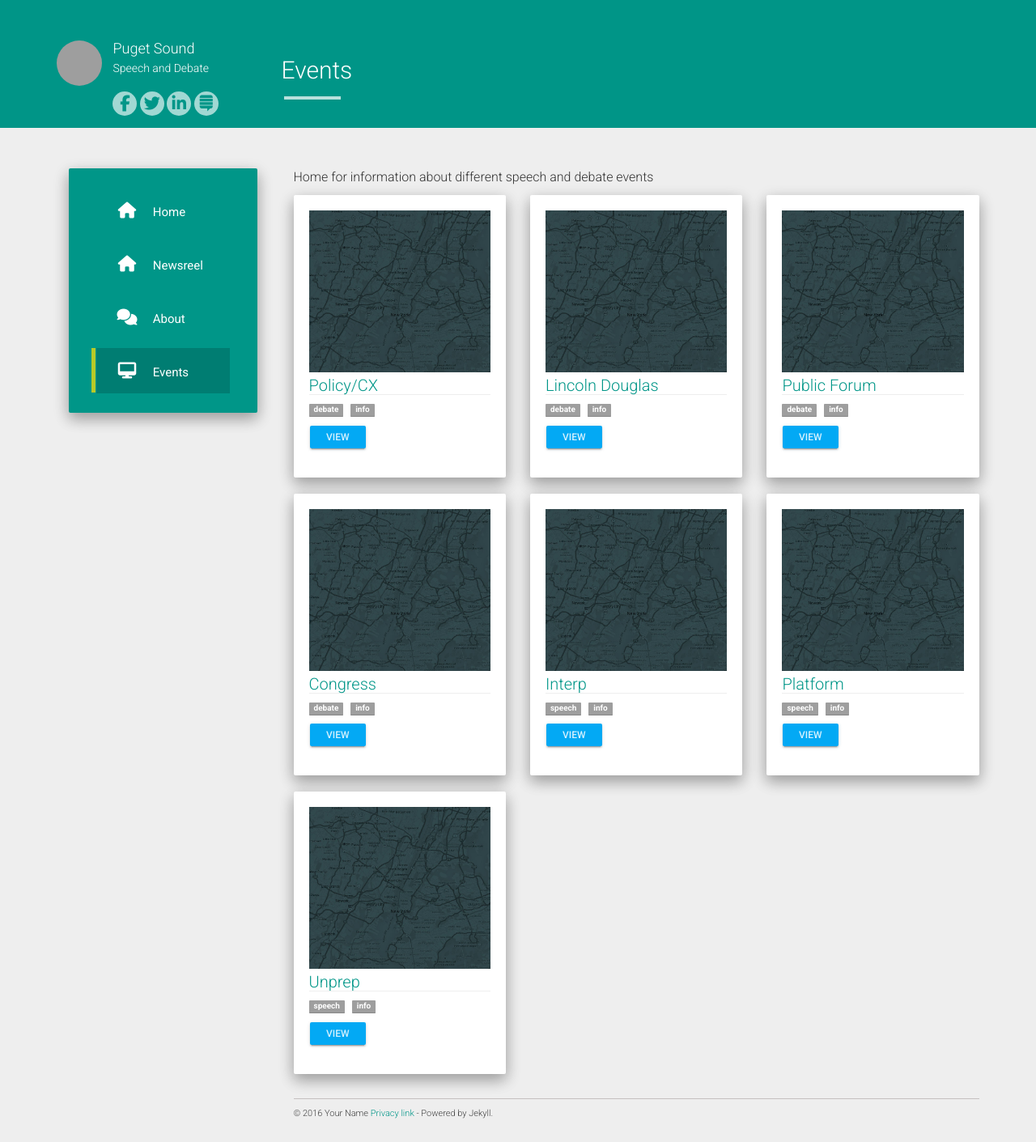
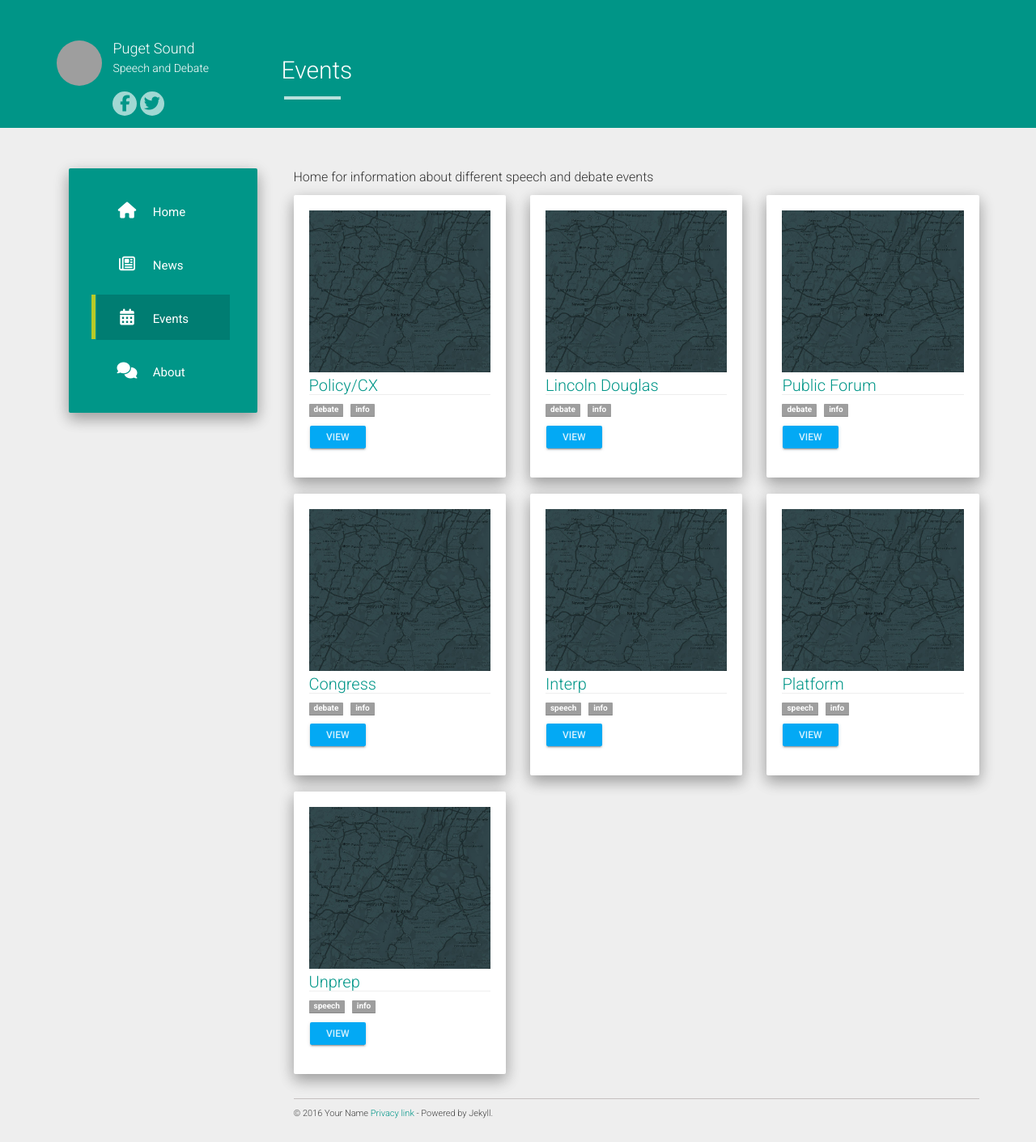
Before and after one commit to pugetsoundsd/pugetsoundsd.github.io, a Jekyll site: the page built from projects.md, in a window 1280 px wide. Shown: the whole page at 81% size. Built offline with Jekyll 4.4.1, drawn with Linux system fonts in a browser that asks for light colours; nearby versions of some CDN libraries; grey boxes are pictures that could not be loaded.

Commit message:
another micro-update as I figure out what components of this theme do

```diff
--- a/_data/urls.json
+++ b/_data/urls.json
@@ -6,21 +6,21 @@
     "layout": "post"
   },
   {
-    "text": "Newsreel",
+    "text": "News",
     "url": "/posts/",
-    "icon": "fa-home",
+    "icon": "fa-newspaper-o",
     "layout": "post"
+  },
+  {
+    "text": "Events",
+    "url": "/events/",
+    "icon": "fa-calendar",
+    "layout": "events"
   },
   {
     "text": "About",
     "url": "/about/",
     "icon": "fa-comments",
     "layout": "post"
-  },
-  {
-    "text": "Events",
-    "url": "/events/",
-    "icon": "fa-desktop",
-    "layout": "events"
   }
 ]
```
Also changed, not shown: _data/social.json (+0 -8 lines).
